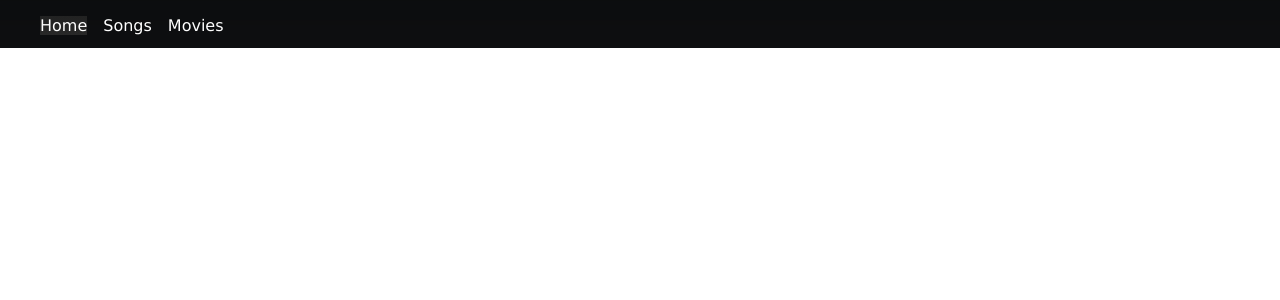
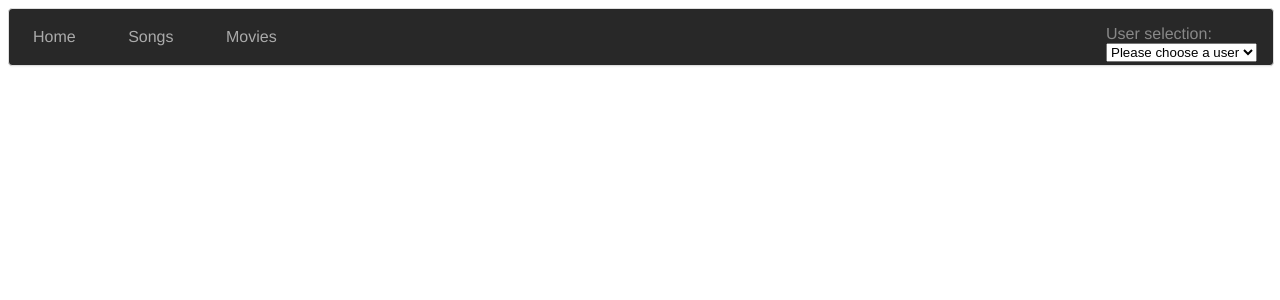
Before and after one commit to Etoma/MoviePage, a PHP site: page /skeleton/head.php in a window 1280 px wide. Shown: the top 300 px of the page. Run offline with PHP 8.4, Linux system fonts and the light colour scheme; data that the repository does not hold is empty.

Commit message:
changed something

```diff
--- a/css/base.css
+++ b/css/base.css
@@ -1,41 +1,51 @@
 html {
 	font-size: 100%;
-	font-family: Verdana, sans-serif;
+	font-family: "Helvetica Neue",Helvetica,Arial,sans-serif;
+}
+
+body {
+	padding: 0;
 }
 
 nav {
+	background-color:  #282828;
+	border: 1px solid #dedede;
+	border-radius: 4px;
+	box-shadow: 0 2px 2px -1px rgba(0, 0, 0, 0.055);
+	color: #888;
+	display: block;
+	overflow: hidden;
 	width: 100%;
-	background: url('../img/header_bg.png');
-	position: absolute;
-	top: 0;
-	left: 0;
 }
 
 nav ul {
-	list-style: none;
-	height: 1em;
+	margin: 0;
+	padding: 0;
+	text-align: middle;
 }
 
-nav li {
-	float: left;
-	margin-right: 1em;
-	height: 100%;
-	border: 1 solid #fff;
-	display: block;
+nav ul li {
+	display: inline-block;
+	list-style-type: none;
 }
 
-.navbar-nav > .active > a {
-	background-image: linear-gradient(to bottom, #222 0px, #282828 100%);
+nav > ul > li.active > a {
+	color: #fff;
+	box-shadow: 0 3px 9px rgba(0, 0, 0, 0.25) inset;
+	background-color: #080808;
 }
 
-nav a {
-	color: #fff;
+nav > ul > li > a {
+	color: #aaa;
+	display: block;
+	line-height: 56px;
+	padding: 0 24px;
 	text-decoration: none;
-	display: block;
 }
 
-main {
-	margin-top: 3em;
+#user-selection {
+	float: right;
+	margin: 1em 1em 0;
 }
 
 .container {
--- a/index.php
+++ b/index.php
@@ -1,5 +1,7 @@
-<?php $content = $_GET["page"] ?: 'home' ?>
-<?php include('skeleton/head.php'); ?>
+<?php
+include('skeleton/definitions.php');
+include('skeleton/head.php');
+?>
 	<div class="container">
 		<?php include('view/' . $content . '.php'); ?>
 	</div>
--- a/skeleton/head.php
+++ b/skeleton/head.php
@@ -4,12 +4,28 @@
 	<meta charset="utf-8">
 	<title>My Movie and Audio Page</title>
 	<link rel="stylesheet" type="text/css" href="./css/base.css">
+	<script type="text/javascript" src="./js/base.js"></script>
+	<script type="text/javascript" src="./js/jquery.min.js"></script>
 </head>
 <body>
 	<nav>
 		<ul class="nav navbar-nav">
-			<li class="active"><a href="./?page=home">Home</a></li>
-			<li class="inactive"><a href="./?page=songs">Songs</a></li>
-			<li class="inactive"><a href="./?page=movies">Movies</a></li>
+			<li class=<?php echo $content === 'home' ? 'active' : 'inactive' ?>><a href="./?page=home">Home</a></li>
+			<li class=<?php echo $content === 'songs' ? 'active' : 'inactive' ?>><a href="./?page=songs">Songs</a></li>
+			<li class=<?php echo $content === 'movies' ? 'active' : 'inactive' ?>><a href="./?page=movies">Movies</a></li>
+			<li id='user-selection'>
+				<?php if($user) {
+					echo $user;
+				} else {
+					echo "User selection: <form method='POST'><select onchange='this.form.submit()' name='user'>";
+					echo "<option value = 0>Please choose a user</option>";
+						foreach($users as $user)
+						{
+							echo '<option value=' . $user['userID'] . '>' . $user['firstname'] . ' ' . $user['lastname'] . '</option>';
+						}
+					echo "</select></form>";
+				}
+				?>
+		</li>
 		</ul>
 	</nav>
--- a/view/home.php
+++ b/view/home.php
@@ -1,6 +1,6 @@
 <main>
 	<h2>Dies ist der Hauptbereich</h2>
-	<p>Hier kommen weiter Infos</p>
+	<p>Hier kommen weitere Infos</p>
 	<aside id="favorites">
 		<h3>Favoriten</h3>
 		<p>Hier sind die Favoriten immer verfügbar</p>
--- a/view/songs.php
+++ b/view/songs.php
@@ -1,6 +1,7 @@
+<?php $mode = $_GET['mode'] ?: 'all'; ?>
 <main>
 	<h2>Music</h2>
-	<audio controls autoplay>
+	<audio controls>
       <source src="./music/thedruids.mp3" type="audio/mp3">
 	</audio>
 </main>
```
Also changed, not shown: skeleton/definitions.php (added, +19 -0 lines), js/base.js (added).
